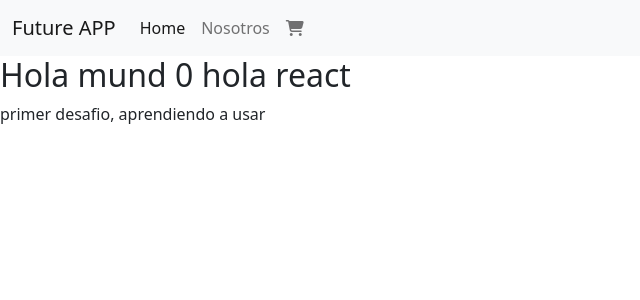
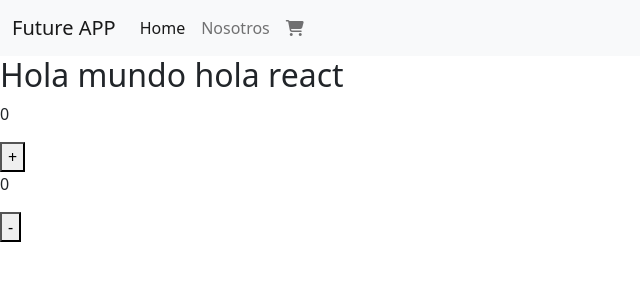
Before and after one commit to Christopheer12/ReactJs, a React (Create React App) app in the folder app_future/: page / in a window 1280 px wide. Shown: the top 300 px of the page, without its empty margins (0-640 px from the left). Built offline with nearby package versions, Linux system fonts and the light colour scheme.

Commit message:
contadorConBotones

```diff
--- a/app_future/src/App.js
+++ b/app_future/src/App.js
@@ -1,5 +1,7 @@
 import NavBar from './components/Navbar/NavBar';
 import ItemListContainer from './components/itemListContainer/ItemListContainer'
+import Count from './components/ItemCount/ItemCount';
+
 
 function App() {
   return (
@@ -7,10 +9,8 @@ function App() {
       <header className="App-header">
         <NavBar />
         <ItemListContainer saludo={'hola react'} />
+        <Count/>
 
-        <p>
-          primer desafio, aprendiendo a usar
-        </p>
 
       </header>
     </div>
--- /dev/null
+++ b/app_future/src/components/ItemCount/CountMas.js
@@ -0,0 +1,18 @@
+import {useState} from 'react'
+
+function CountMas(){
+    const[count, aumentaCount]= useState(0)
+    function add(){
+        aumentaCount(count + 1)
+    }
+
+
+    return(
+        <div>
+            <p>{count}</p>
+            <button onClick={add}>+</button>
+        </div>
+    )
+}
+
+export default CountMas
--- /dev/null
+++ b/app_future/src/components/ItemCount/CountMenos.js
@@ -0,0 +1,19 @@
+import {useState} from 'react'
+
+function CountMenos(){
+    const[count, disminuyeCount]= useState(0)
+    function menos(){
+        disminuyeCount(count - 1)
+    }
+
+
+    return(
+        <div>
+            <p>{count}</p>
+            <button onClick={menos}>-</button>
+        </div>
+    )
+}
+
+
+export default CountMenos
--- /dev/null
+++ b/app_future/src/components/ItemCount/ItemCount.js
@@ -0,0 +1,17 @@
+import CountMas from "./CountMas";
+import CountMenos from "./CountMenos";
+function Count() {
+    return (
+      <div className="Count">
+
+
+          <CountMas/>
+          <CountMenos/>
+
+
+
+      </div>
+    );
+  }
+
+  export default Count;
--- a/app_future/src/components/itemListContainer/ItemListContainer.js
+++ b/app_future/src/components/itemListContainer/ItemListContainer.js
@@ -1,6 +1,6 @@
 const ItemListContainer =({saludo})=>{
     return(
-        <h2>Hola mund   0    { saludo}</h2>
+        <h2>Hola mundo    { saludo}</h2>
 
 
 
```
